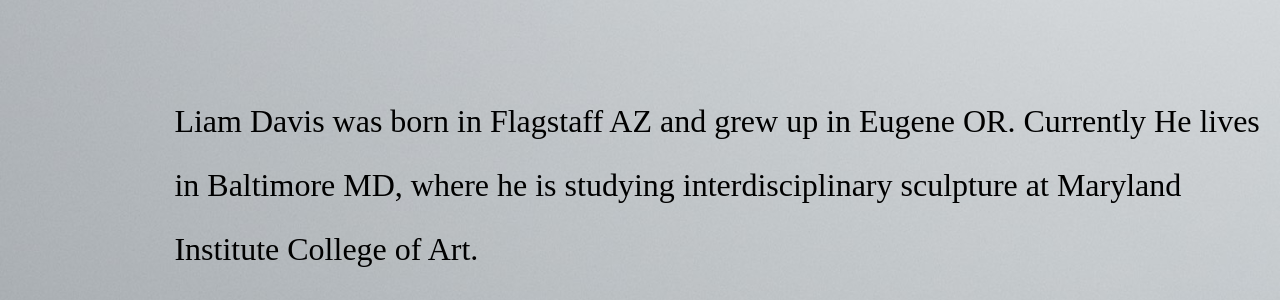
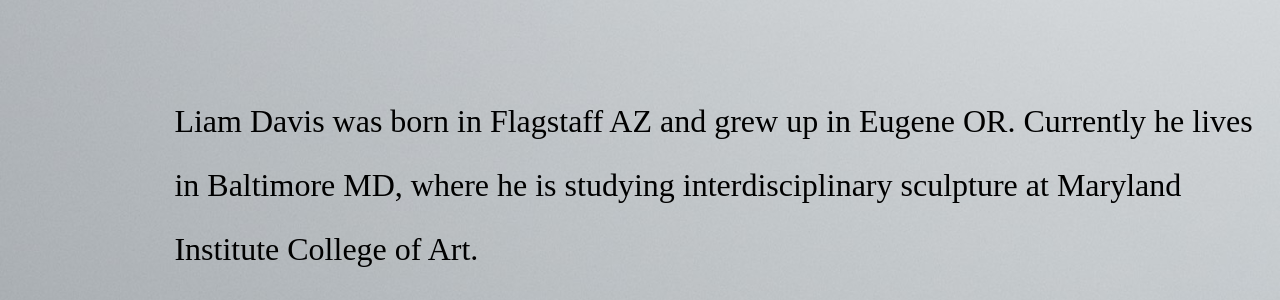
Before and after one commit to liammdavis/liammdavis.github.io, a Jekyll site: the page built from about/index.html, in a window 1280 px wide. Shown: the part 1009-1309 px from the top of the page. Built offline with Jekyll 4.4.1, drawn with Linux system fonts in a browser that asks for light colours.

Commit message:
Update index.html

```diff
--- a/about/index.html
+++ b/about/index.html
@@ -5,7 +5,7 @@
 
 		<div class="about">
 			<h2 class="body">About</h2>
-				<p class="body">Liam Davis was born in Flagstaff AZ and grew up in Eugene OR. Currently He lives in Baltimore MD,
+				<p class="body">Liam Davis was born in Flagstaff AZ and grew up in Eugene OR. Currently he lives in Baltimore MD,
 				where he is studying interdisciplinary sculpture at Maryland Institute College of Art.
 		    <br></br>
 			He is currently focused on the construction/fabrication of abstracted domestic spaces and objects.
```
